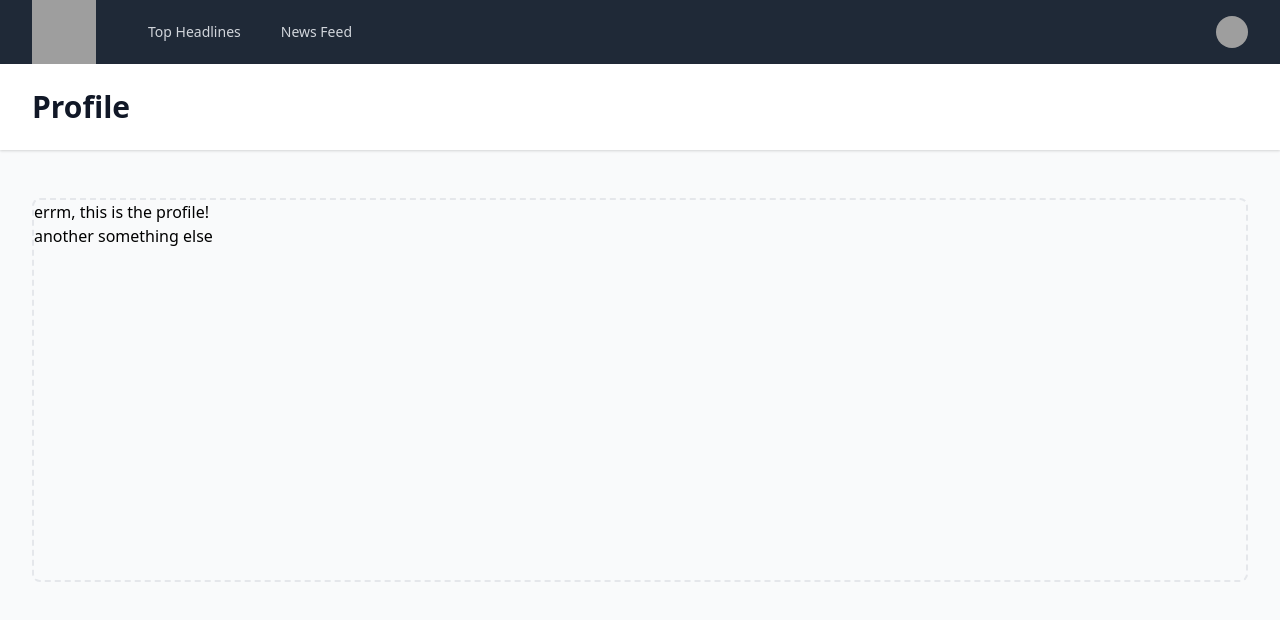
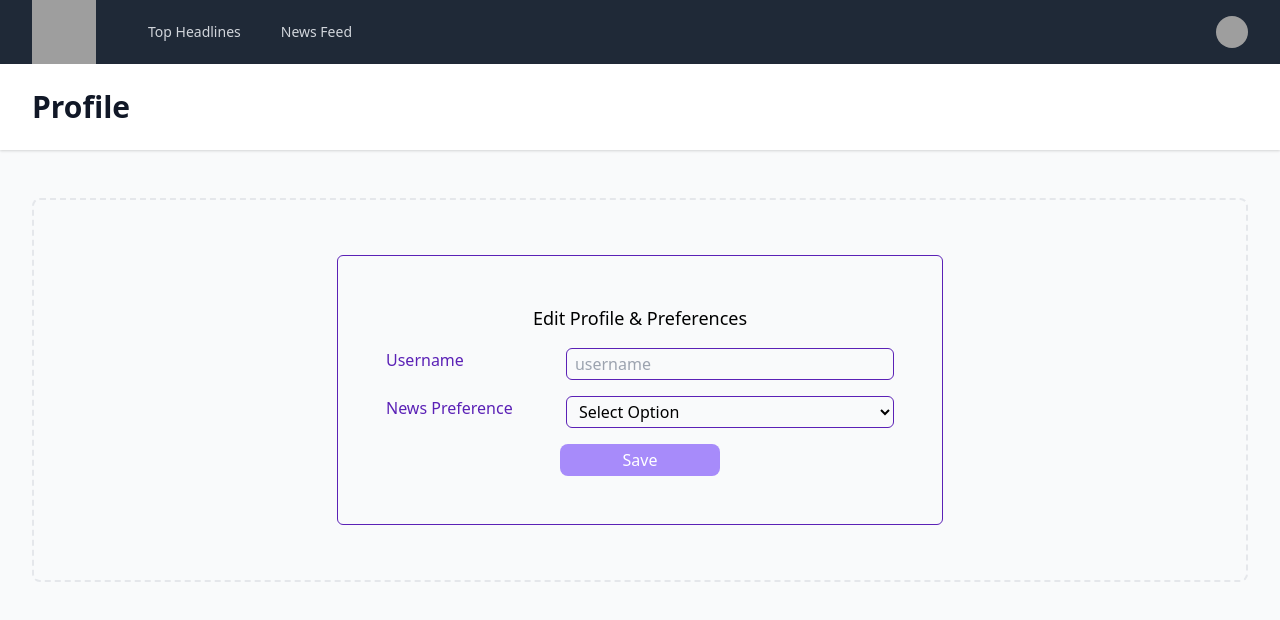
Before and after one commit to bridgecrew-perf6/nextjs-react-tailwind-react-query-news-app, a Next.js app: page /profile in a window 1280 px wide. Shown: the top 620 px of the page. Built offline with nearby package versions, Linux system fonts and the light colour scheme; grey boxes are pictures that could not be loaded.

Commit message:
finish profile page

```diff
--- a/pages/profile.js
+++ b/pages/profile.js
@@ -1,11 +1,124 @@
-import React from "react";
+import { useState, useEffect } from "react";
 import HomeTemplate from "../components/homeTemplate";
 
 export default function profile() {
+  const [userName, setUserName] = useState("");
+  const [newsPreference, setNewsPreference] = useState("");
+  const [success, setSuccess] = useState(false);
+
+  let __disabled = userName === "" && newsPreference === "";
+
+  // save form data to local  storage
+  const saveToLocalStorage = () => {
+    // check for windows object when building/SSR
+    if (typeof window !== "undefined") {
+      // unified user data object
+      let userObject = { newsPreference, userName };
+      // iterate
+      for (let property in userObject) {
+        // if not empty set to local storage
+        if (userObject[property] !== "") {
+          localStorage.setItem(property, userObject[property]);
+          success !== true && setSuccess(true);
+        }
+      }
+    }
+  };
+
+  // get user data from local storage and pre-set input values
+  useEffect(() => {
+    // check for windows object when building/SSR
+    if (typeof window !== "undefined") {
+      // use string values not actual values
+      let user_name = localStorage.getItem("userName");
+      let news_preference = localStorage.getItem("newsPreference");
+
+      if (user_name) {
+        setUserName(user_name);
+      }
+
+      if (news_preference) {
+        setNewsPreference(news_preference);
+      }
+    }
+  }, []);
+
+  // dismiss success banner by clicking anywhere on the DOM
+  useEffect(() => {
+    const handleClick = (e) => {
+      if (e.target && !e.target.classList.contains("form_submitter")) {
+        return setSuccess(false);
+      }
+    };
+    // add event listener when success banner is shown
+    if (success) {
+      window.addEventListener("click", handleClick);
+    }
+    return () => {
+      window.removeEventListener("click", handleClick);
+    };
+  }, [success]);
+
   return (
     <HomeTemplate title="Profile" activeLink="Profile">
-      errm, this is the profile!
-      <div>another something else</div>
+      <div className="flex h-full w-full">
+        <form className="flex flex-col m-0 lg:mx-auto my-auto p-6 lg:p-12 w-full lg:w-6/12 space-y-6 lg:space-y-4 border border-purple-800 rounded-md">
+          {success && (
+            <h2 className="mx-auto text-base text-green-600">Success!</h2>
+          )}
+          <h2 className="mx-auto text-lg text-black">
+            {`Edit Profile & Preferences`}
+          </h2>
+          <div className="flex flex-row justify-between space-x-2 lg:space-x-4">
+            <label htmlFor="username" className="text-purple-800 w-4/12">
+              Username
+            </label>
+            <input
+              id="username"
+              placeholder="username"
+              className="h-8 border bg-transparent border-purple-800 pl-2 rounded-md w-8/12 focus:outline-none focus:ring-2 focus:ring-purple-400 focus:border-transparent"
+              value={userName}
+              onChange={(e) => setUserName(e.target.value)}
+            />
+          </div>
+
+          <div className="flex flex-row justify-between space-x-2 lg:space-x-4">
+            <label htmlFor="news_preference" className="text-purple-800 w-4/12">
+              News Preference
+            </label>
+
+            <select
+              id="news_preference"
+              className="h-8 border bg-transparent border-purple-800 pl-2 rounded-md w-8/12 focus:outline-none focus:ring-2 focus:ring-purple-400 focus:border-transparent"
+              value={newsPreference}
+              onChange={(e) => setNewsPreference(e.target.value)}
+            >
+              <option value="" disabled>
+                Select Option
+              </option>
+              <option value="bitcoin">Bitcoin</option>
+              <option value="apple">Apple</option>
+              <option value="earthquake">Earthquake</option>
+              <option value="animal">Animal</option>
+            </select>
+          </div>
+          <button
+            type="button"
+            disabled={__disabled}
+            className={`form_submitter text-white rounded-lg w-40 h-8 mx-auto hover:bg-purple-400 focus:outline-none ${
+              __disabled
+                ? "bg-purple-400 cursor-not-allowed"
+                : "bg-purple-800 cursor-pointer"
+            }`}
+            onClick={(e) => {
+              e.preventDefault();
+              saveToLocalStorage();
+            }}
+          >
+            Save
+          </button>
+        </form>
+      </div>
     </HomeTemplate>
   );
 }
```
